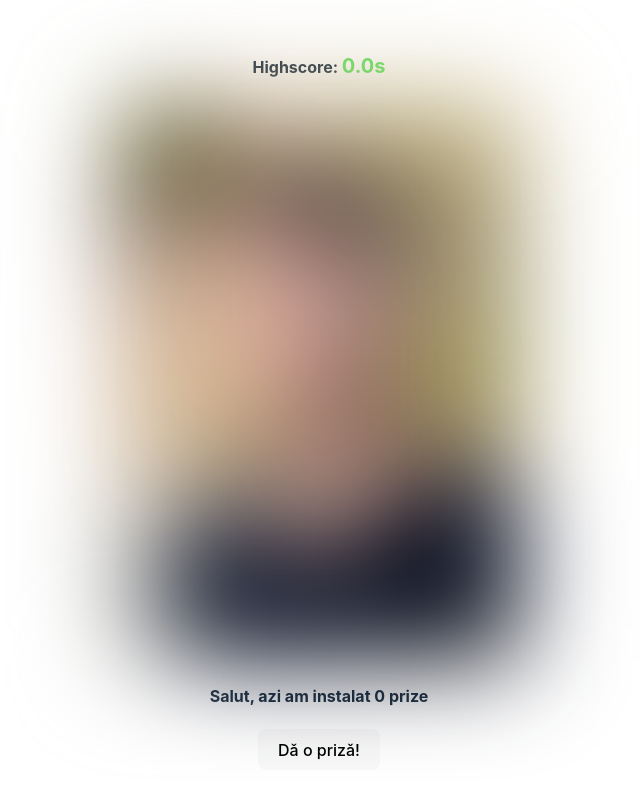
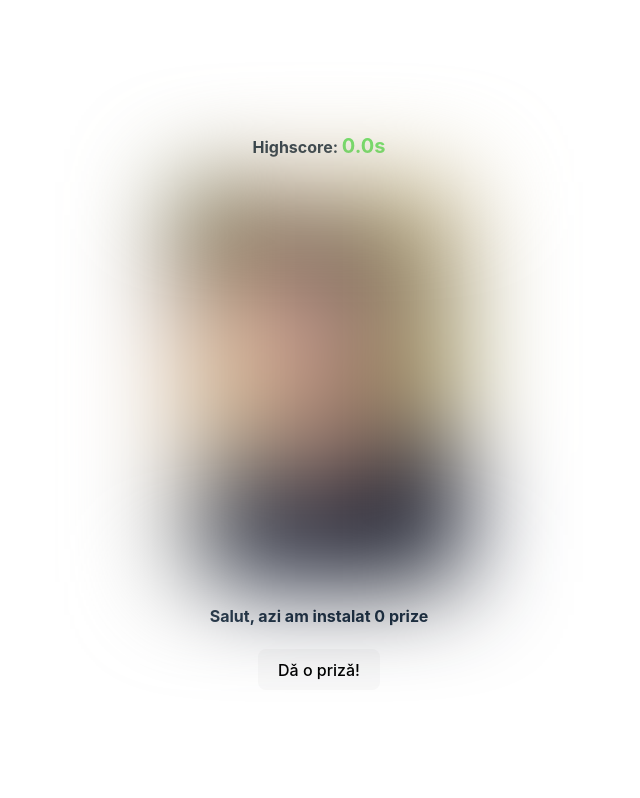
Before and after one commit to fum4/priza-guru, a React (Vite) app: page / in a window 1280 px wide. Shown: the whole page, without its empty margins (321-961 px from the left). Built offline with nearby package versions, Linux system fonts and the light colour scheme.

Commit message:
update guru height

```diff
--- a/src/App.tsx
+++ b/src/App.tsx
@@ -46,7 +46,7 @@ function App() {
             <h4>Highscore: <span style={{ fontSize: 20, color: '#69e769'}}>{(elapsedTime / 1000).toFixed(1)}s</span></h4>
             <img
                 src={guru}
-                className="logo"
+                className="guru"
                 alt="Guru"
                 style={{
                     filter: `blur(${blurValue}px)`,
--- a/src/style.css
+++ b/src/style.css
@@ -7,8 +7,8 @@
     justify-content: center
 }
 
-.logo {
-    max-height: 70%;
+.guru {
+    max-height: 50%;
     max-width: 80%
 }
 
```
